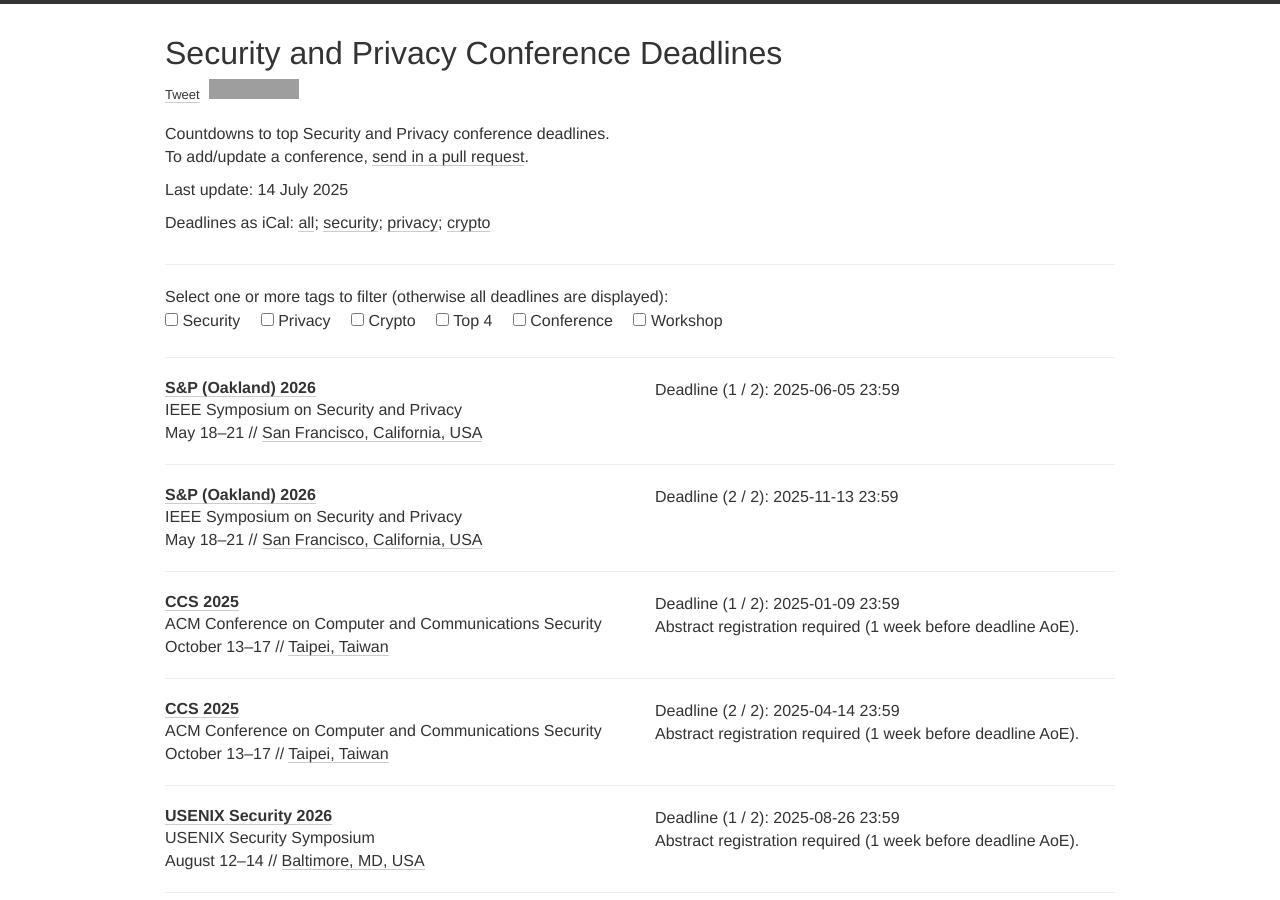
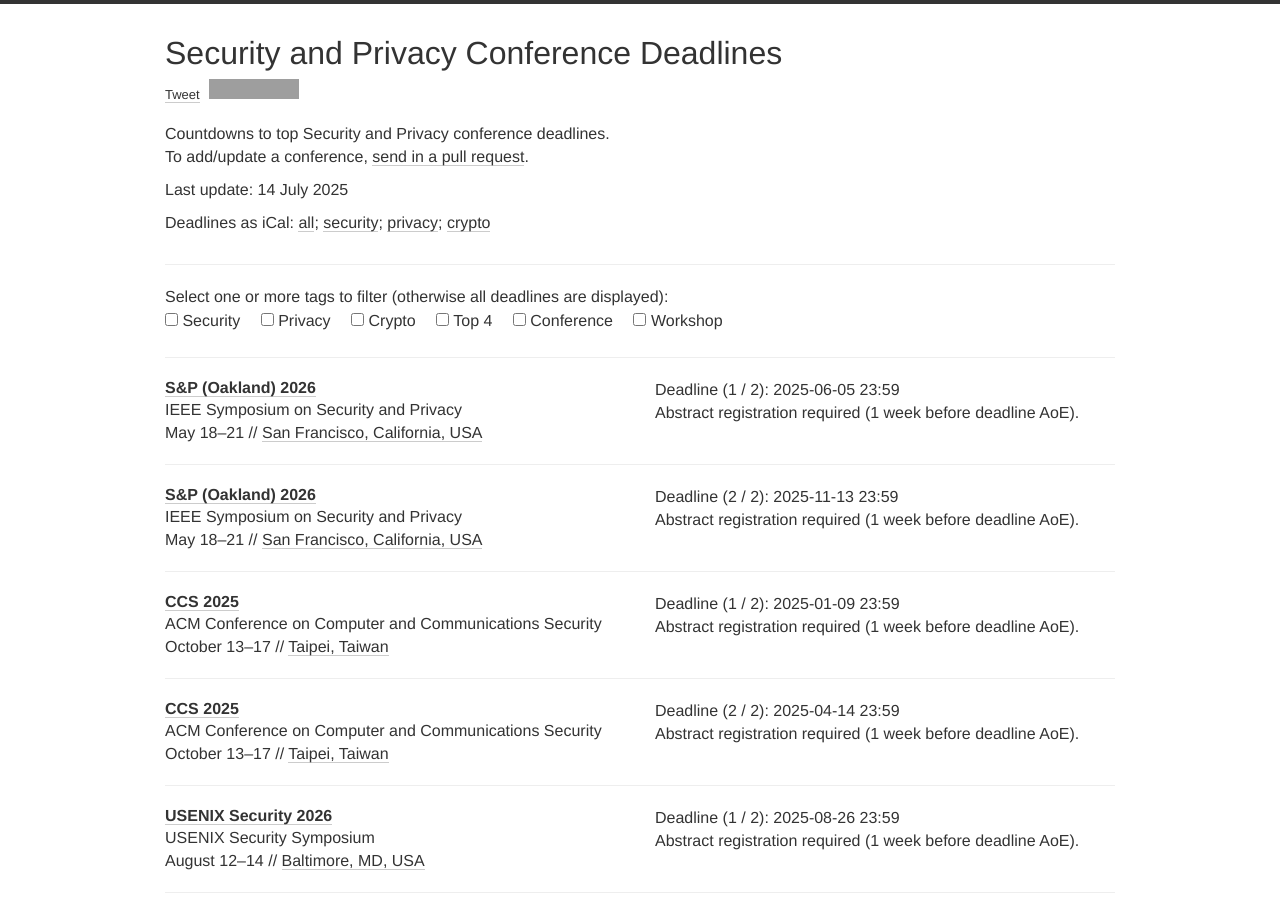
Before and after one commit to sec-deadlines/sec-deadlines.github.io, a Jekyll site: the page built from index.html, in a window 1280 px wide and 900 px high. Built offline with Jekyll 4.4.1, drawn with Linux system fonts in a browser that asks for light colours; nearby versions of some CDN libraries; comment, search, counter and statistics services are not loaded; grey boxes are pictures that could not be loaded.

Commit message:
Add comment about abstract registration to S&P (Oakland) 2026

```diff
--- a/_data/conferences.yml
+++ b/_data/conferences.yml
@@ -8,6 +8,7 @@
   deadline:
     - "2025-06-05 23:59"
     - "2025-11-13 23:59"
+  comment: Abstract registration required (1 week before deadline AoE).
   place: San Francisco, California, USA
   tags: [SEC, PRIV, CONF, TOP4]
 
```
